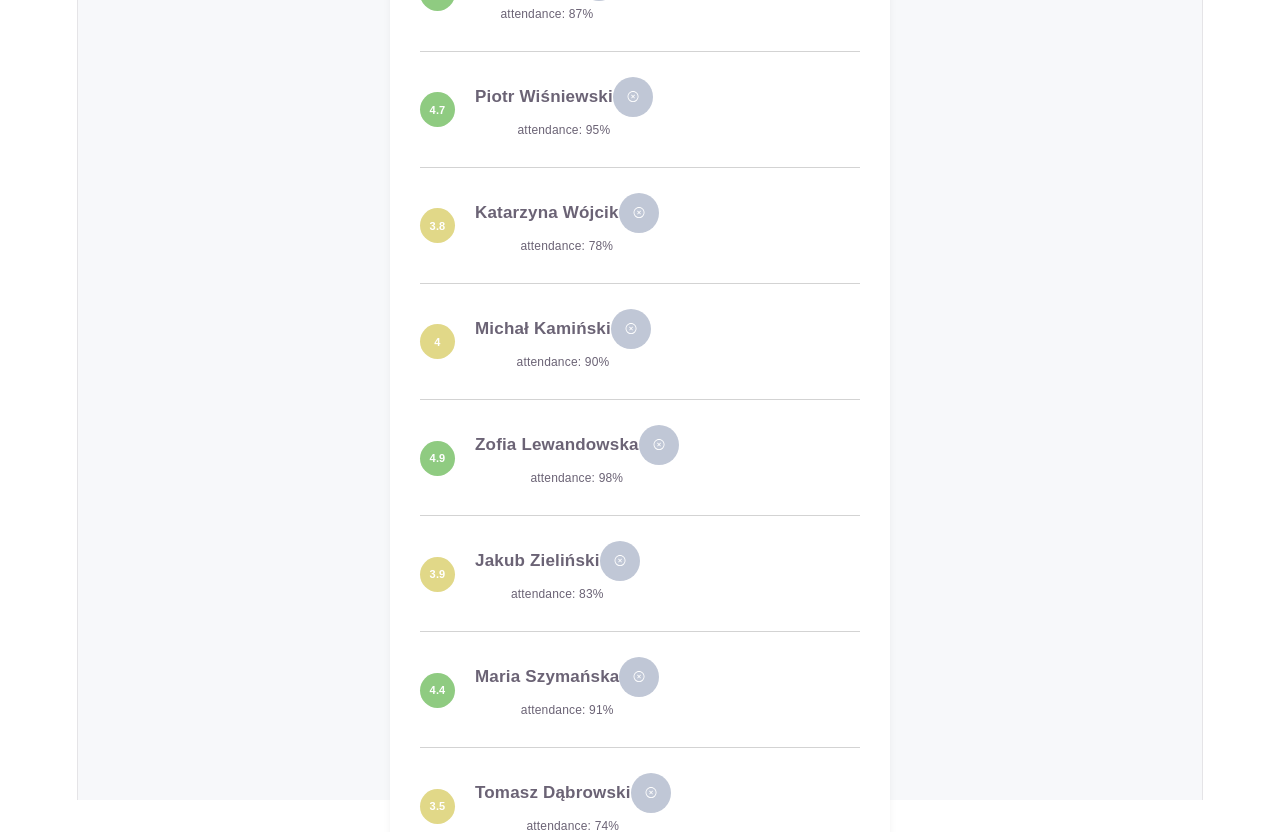
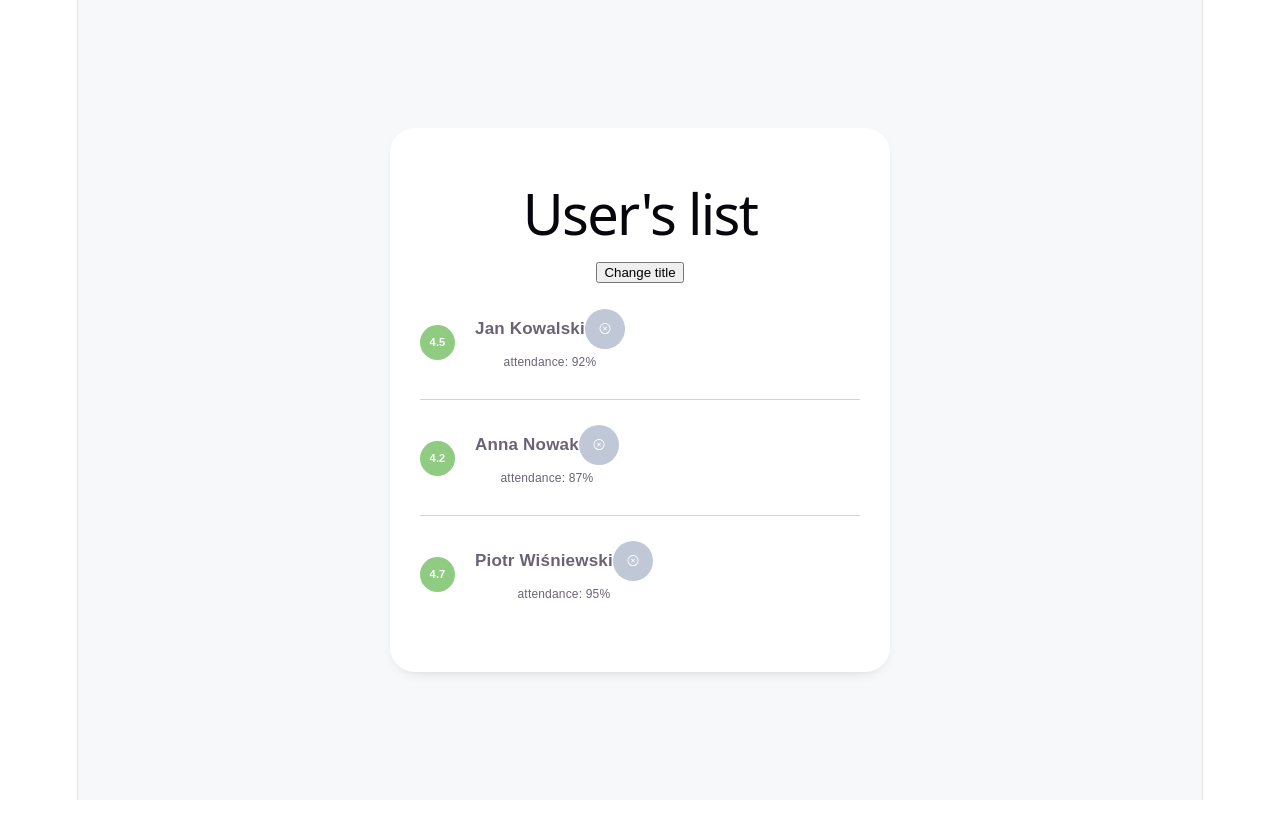
Before and after one commit to Ajmris/studdy-buddy, a React (Vite) app: page / in a window 1280 px wide. Shown: the top 832 px of the page. After the commit the page ends 800 px from the top, so only its background shows below. Built offline with nearby package versions, Linux system fonts and the light colour scheme.

Commit message:
send data to component part-1

```diff
--- a/src/components/organisms/UsersList/UsersList.jsx
+++ b/src/components/organisms/UsersList/UsersList.jsx
@@ -1,9 +1,22 @@
+import React from 'react';
 import {users} from '../../../data/users.js';
 import UsersListItem from '../../molecules/UsersListItem/UsersListItem.jsx';
 import { Wrapper, StyledList } from './UsersList.styles.js';
 
-const UsersList = () => (
+class UsersList extends React.Component {
+    state={
+        isUsersList: true,
+    }
+    toggleListTitle=()=>{
+        this.setState((prevState)=>({ isUsersList: !this.state.isUsersList }));
+    };
+    render(){
+        return(
             <Wrapper>
+                <h1>{this.state.isUsersList ? `User's list`:'Students list'}</h1>
+                <button onClick={this.toggleListTitle}>
+                    Change title
+                </button>
                 <StyledList>
                     {users.map((userData, i) => (
                         <UsersListItem index={i} key={userData.name} userData={userData} />
@@ -11,4 +24,6 @@ const UsersList = () => (
                 </StyledList>
             </Wrapper>
         );
+    }
+}
 export default UsersList;
--- a/src/data/users.js
+++ b/src/data/users.js
@@ -13,7 +13,7 @@ export const users = [
     name: "Piotr Wiśniewski",
     attendance: 95,
     average: 4.7
-  },
+  },/*
   {
     name: "Katarzyna Wójcik",
     attendance: 78,
@@ -48,5 +48,5 @@ export const users = [
     name: "Natalia Kozłowska",
     attendance: 96,
     average: 4.6
-  }
+  }*/
 ];
```
Lines whose indentation alone changed are shown as unchanged.
